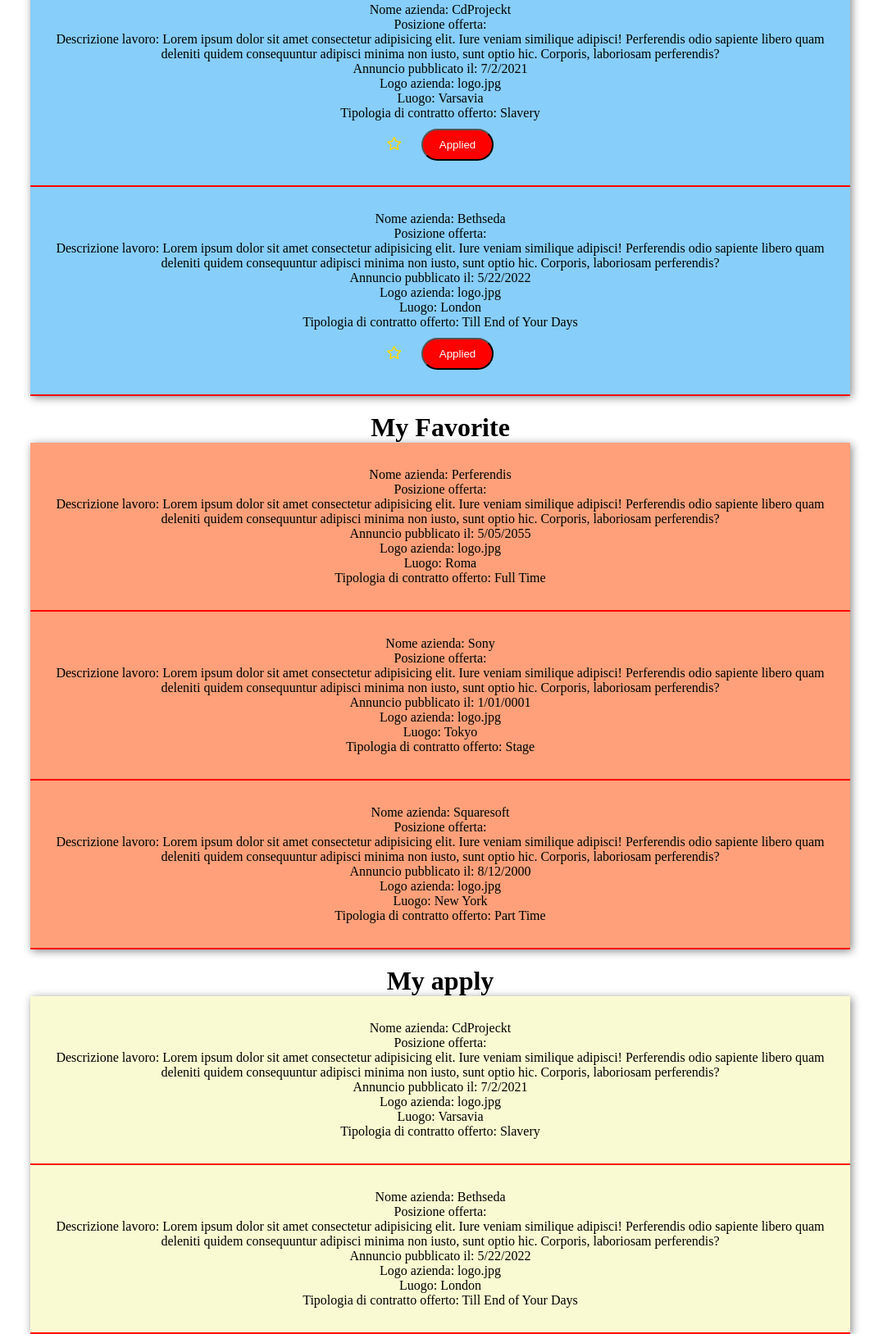
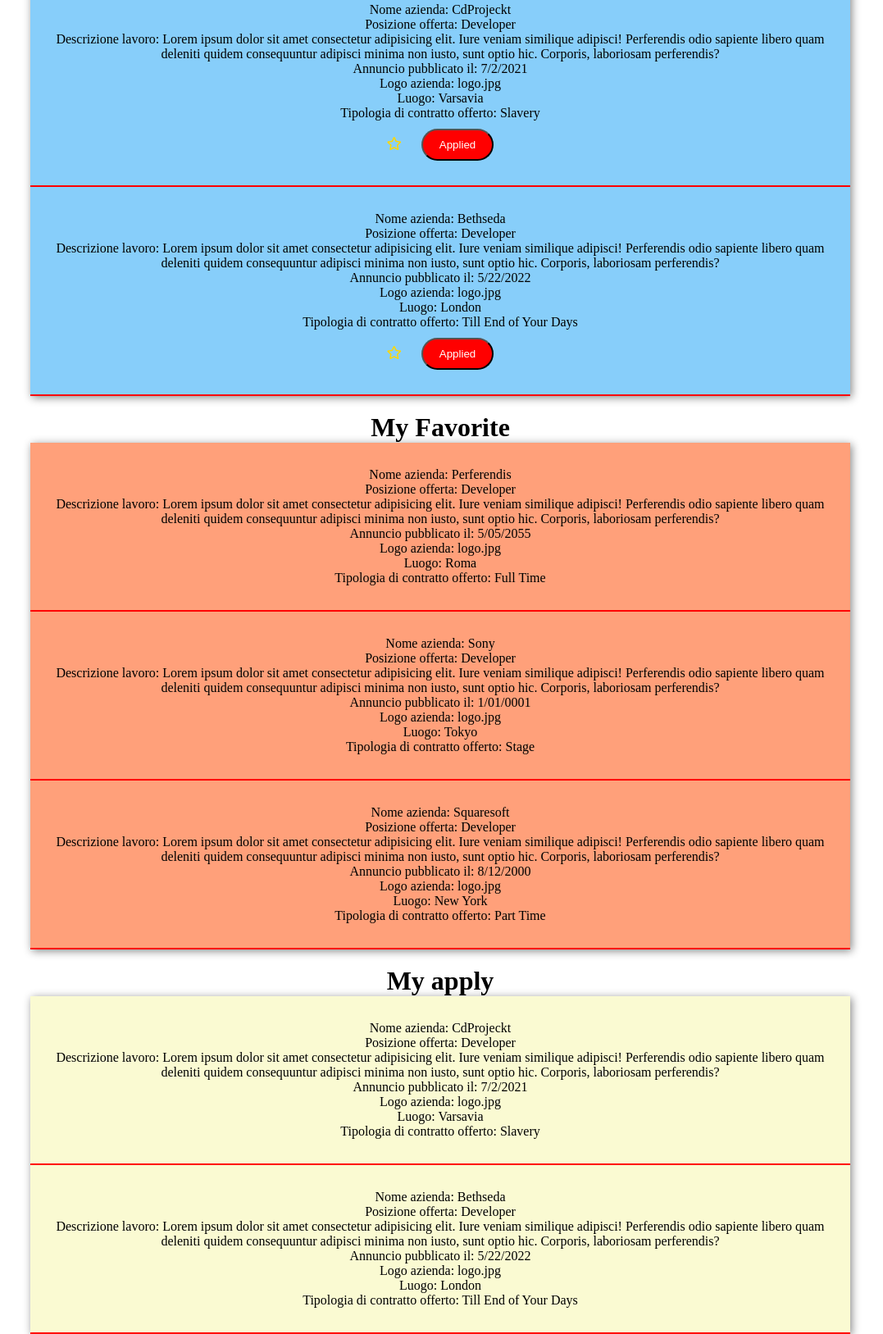
Before and after one commit to Sebushka89/vuejs-search-jobs, a plain HTML site: page index.html in a window 1280 px wide. Shown: the part 849-2476 px from the top of the page at 82% size, without its empty margins (103-1180 px from the left). Drawn offline with nearby package versions, Linux system fonts and the light colour scheme.

Commit message:
NOW works everything

```diff
--- a/index.html
+++ b/index.html
@@ -10,13 +10,15 @@
     <link href="https://cdnjs.cloudflare.com/ajax/libs/font-awesome/5.13.0/css/all.min.css" rel="stylesheet">
 </head>
 <body>
+
     <div id="app">
+
         <h1>All Job</h1>
         <ul class="jobs-1">
 
             <li  v-for='(job,index) in jobs' >
                 <div>Nome azienda: {{job.company}}</div>
-                <div>Posizione offerta: {{job.postion}}</div>
+                <div>Posizione offerta: {{job.position}}</div>
                 <div>Descrizione lavoro: {{job.description}}</div>
                 <div>Annuncio pubblicato il: {{job.created_at}}</div>
                 <div>Logo azienda: {{job.logo}}</div>
@@ -39,7 +41,7 @@
             <li  v-for='(job,index) in jobs' v-if="starred.includes(job.id)">
                 <div class="important">
                 <div>Nome azienda: {{job.company}}</div>
-                <div>Posizione offerta: {{job.postion}}</div>
+                <div>Posizione offerta: {{job.position}}</div>
                 <div>Descrizione lavoro: {{job.description}}</div>
                 <div>Annuncio pubblicato il: {{job.created_at}}</div>
                 <div>Logo azienda: {{job.logo}}</div>
@@ -55,7 +57,7 @@
             <li  v-for='(job,index) in jobs' v-if="applied.includes(job.id)">
                 <div class="important">
                 <div>Nome azienda: {{job.company}}</div>
-                <div>Posizione offerta: {{job.postion}}</div>
+                <div>Posizione offerta: {{job.position}}</div>
                 <div>Descrizione lavoro: {{job.description}}</div>
                 <div>Annuncio pubblicato il: {{job.created_at}}</div>
                 <div>Logo azienda: {{job.logo}}</div>
```
